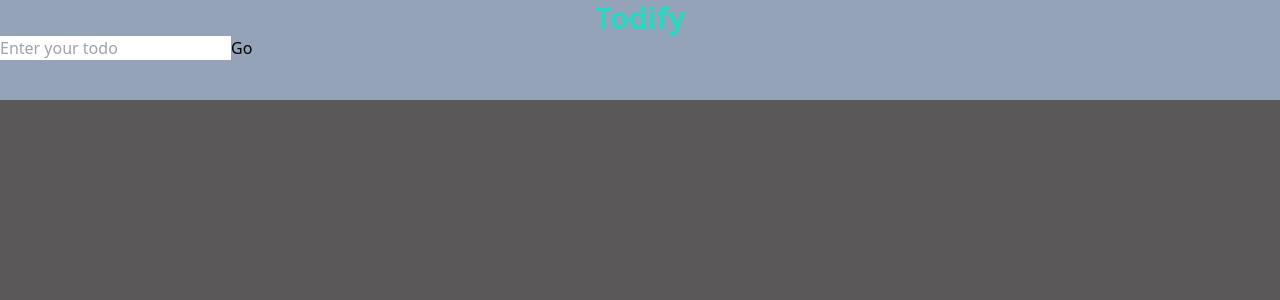
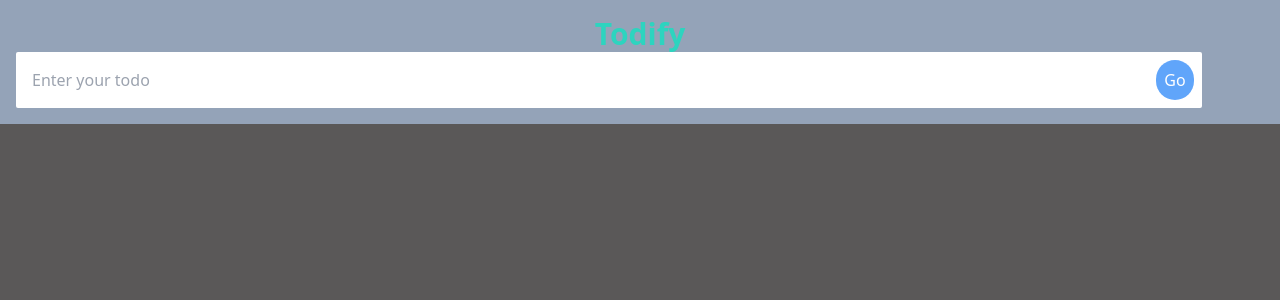
Before and after one commit to Mayurwagh98/todify, a React (Vite) app: page / in a window 1280 px wide. Shown: the top 300 px of the page. Built offline with nearby package versions, Linux system fonts and the light colour scheme.

Commit message:
Added: css

```diff
--- a/src/App.tsx
+++ b/src/App.tsx
@@ -8,7 +8,7 @@ const App: React.FC = () => {
     e.preventDefault()
     console.log(todo)
   }
-  return <div className="bg-slate-400 w-full h-full">
+  return <div className="bg-slate-400 w-full h-full p-4">
       <h1 className="text-teal-400 text-3xl font-bold text-center">Todify</h1>
       <InputField todo={todo} setTodo={setTodo} handleAddTodo={handleAddTodo}/>
     </div>
--- a/src/Components/InputField.tsx
+++ b/src/Components/InputField.tsx
@@ -6,11 +6,24 @@ interface TodoProps{
   handleAddTodo:(e:React.FormEvent) => void
 }
 
-const InputField = ({todo, setTodo,handleAddTodo}:TodoProps) => {
-  return <form className="w-full h-16" onSubmit={handleAddTodo}>
-    <input type="text" placeholder="Enter your todo" value={todo} onChange={(e) => setTodo(e.target.value)}/>
-    <button>Go</button>
-  </form>;
+const InputField = ({ todo, setTodo, handleAddTodo }: TodoProps) => {
+  return (
+    <form className="w-[95%] flex items-center relative" onSubmit={handleAddTodo}>
+      <input
+        type="text"
+        placeholder="Enter your todo"
+        value={todo}
+        onChange={(e) => setTodo(e.target.value)}
+        className="w-full p-4 pr-16 rounded-sm" // Add padding-right for button space
+      />
+      <button
+        type="submit"
+        className="bg-blue-400 text-white absolute right-2 top-1/2 transform -translate-y-1/2 p-2 rounded-full"
+      >
+        Go
+      </button>
+    </form>
+  );
 };
 
 export default InputField;
```
